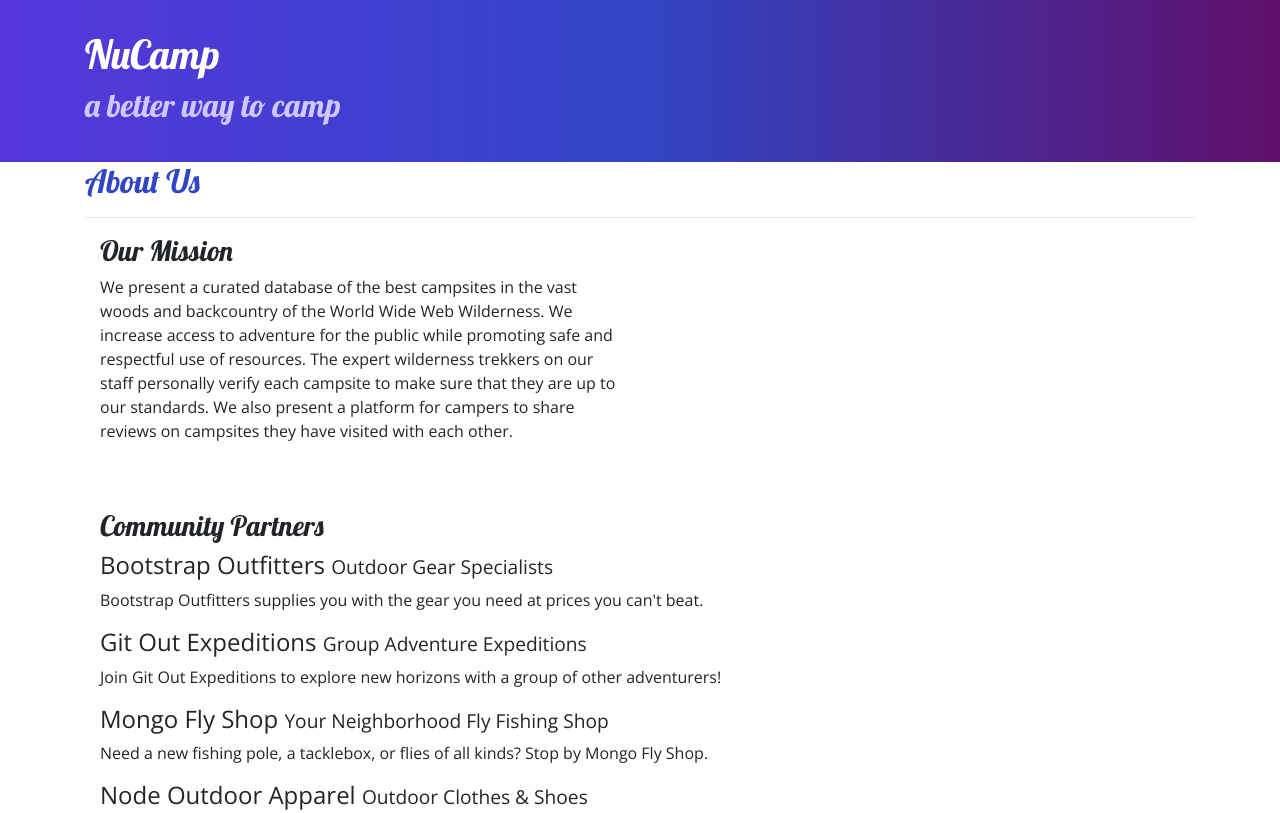
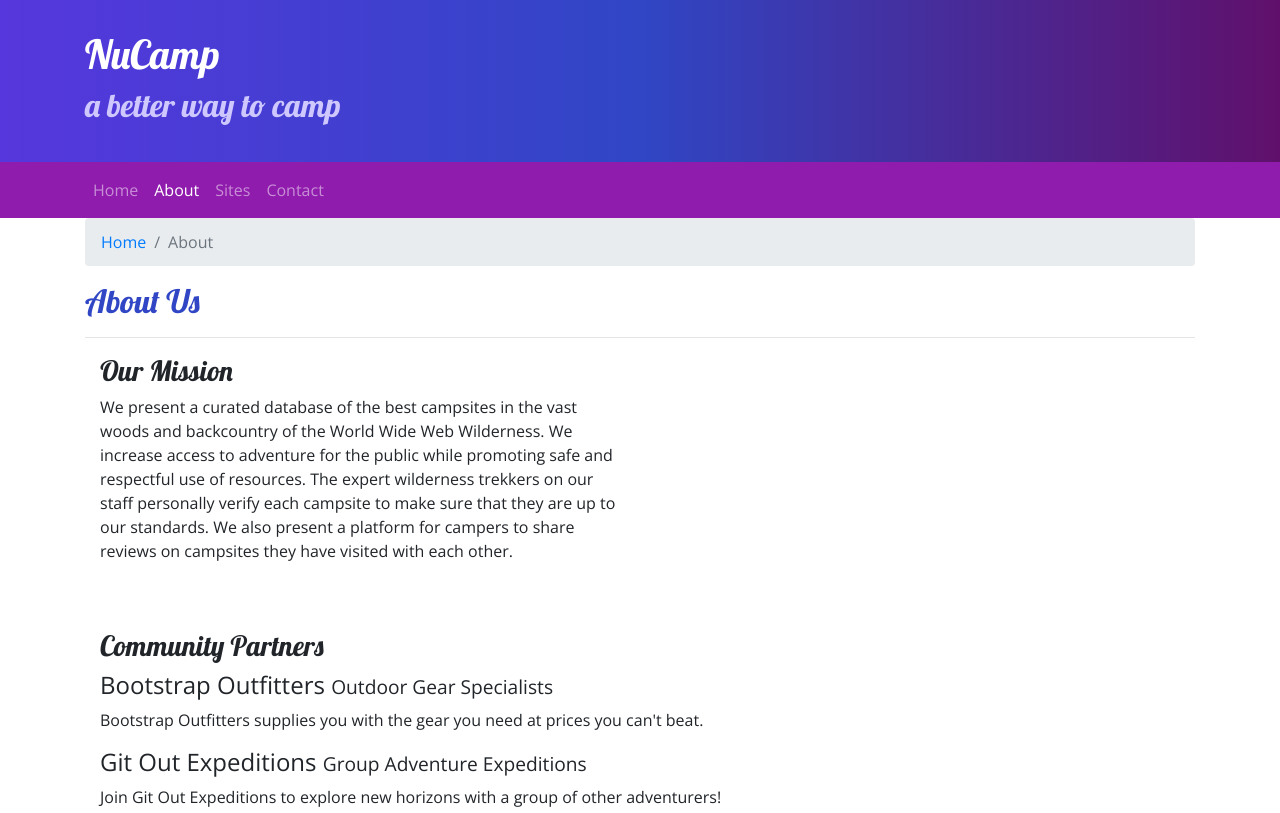
Before and after one commit to anthonyhsanders/nucamp-bootstrap, a website: page aboutus.html in a window 1280 px wide. Shown: the top 813 px of the page. Drawn offline with nearby package versions, Linux system fonts and the light colour scheme.

Commit message:
Navbar and Breadcrumbs

```diff
--- a/aboutus.html
+++ b/aboutus.html
@@ -27,11 +27,29 @@
             </div>
         </div>
     </header>
-
+    <nav class="navbar navbar-expand-sm navbar-dark sticky-top">
+        <div class="container">
+            <button class="navbar-toggler ml-auto" type="button" data-toggle="collapse" data-target="#nucampNavbar">
+                <span class="navbar-toggler-icon"></span>
+            </button>
+            <div class="collapse navbar-collapse" id="nucampNavbar">
+                <ul class="navbar-nav">
+                    <li class="nav-item"><a class="nav-link" href="index.html">Home</a></li>
+                    <li class="nav-item active"><a class="nav-link" href="#">About</a></li>
+                    <li class="nav-item"><a class="nav-link" href="#">Sites</a></li>
+                    <li class="nav-item"><a class="nav-link" href="#">Contact</a></li>
+                </ul>
+            </div>
+        </div>
+    </nav>
 
                 <div class="container">
                     <div class="row">
                         <div class="col">
+                            <ol class="breadcrumb">
+                                <li class="breadcrumb-item"><a href="index.html">Home</a></li>
+                                <li class="breadcrumb-item active">About</li>
+                            </ol>
                             <h2>About Us</h2>
                              <hr />
             </div>
```
Also changed, not shown: index.html (+19 -3 lines), CSS/styles.css (line endings or trailing spaces).
